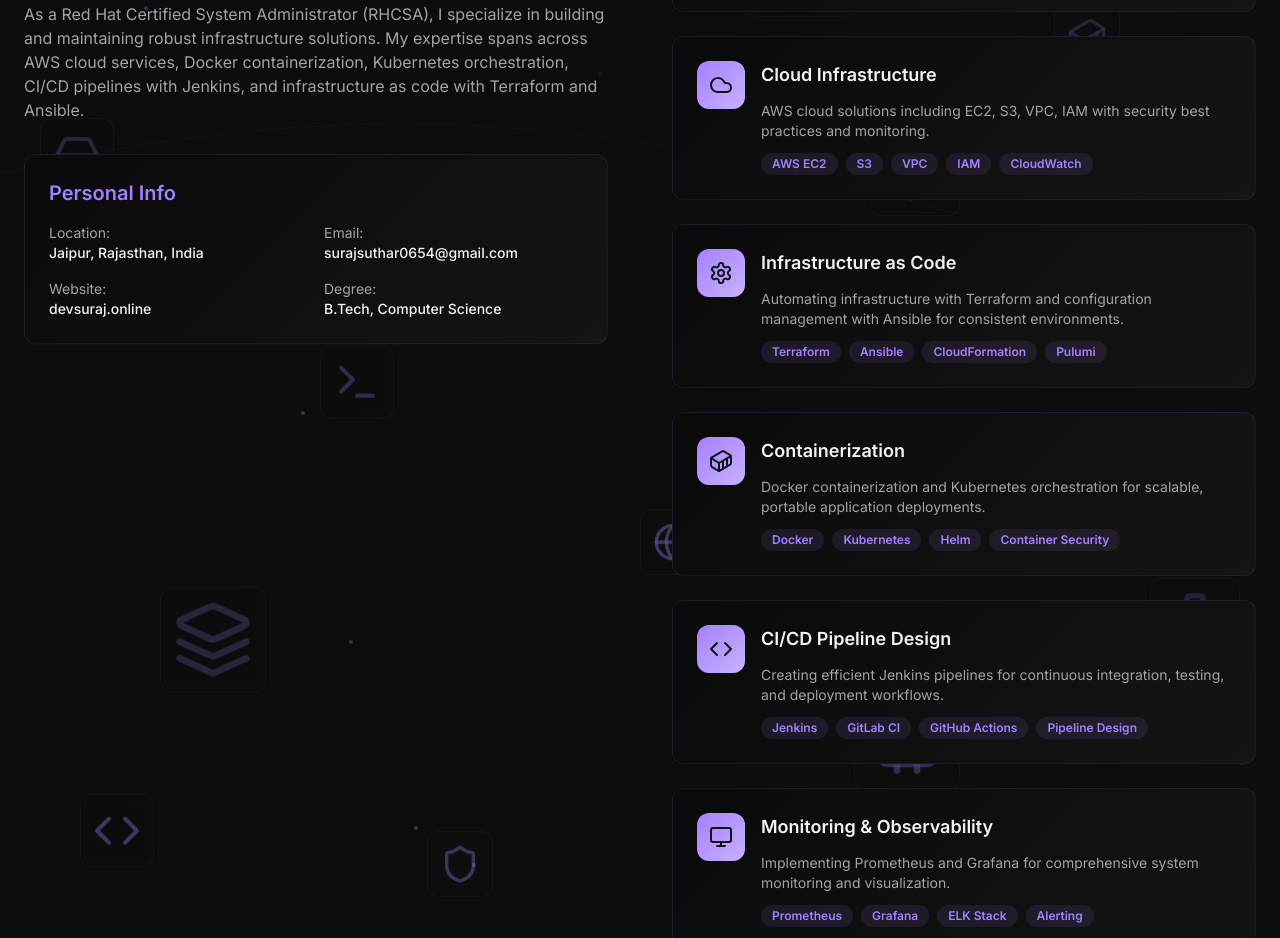
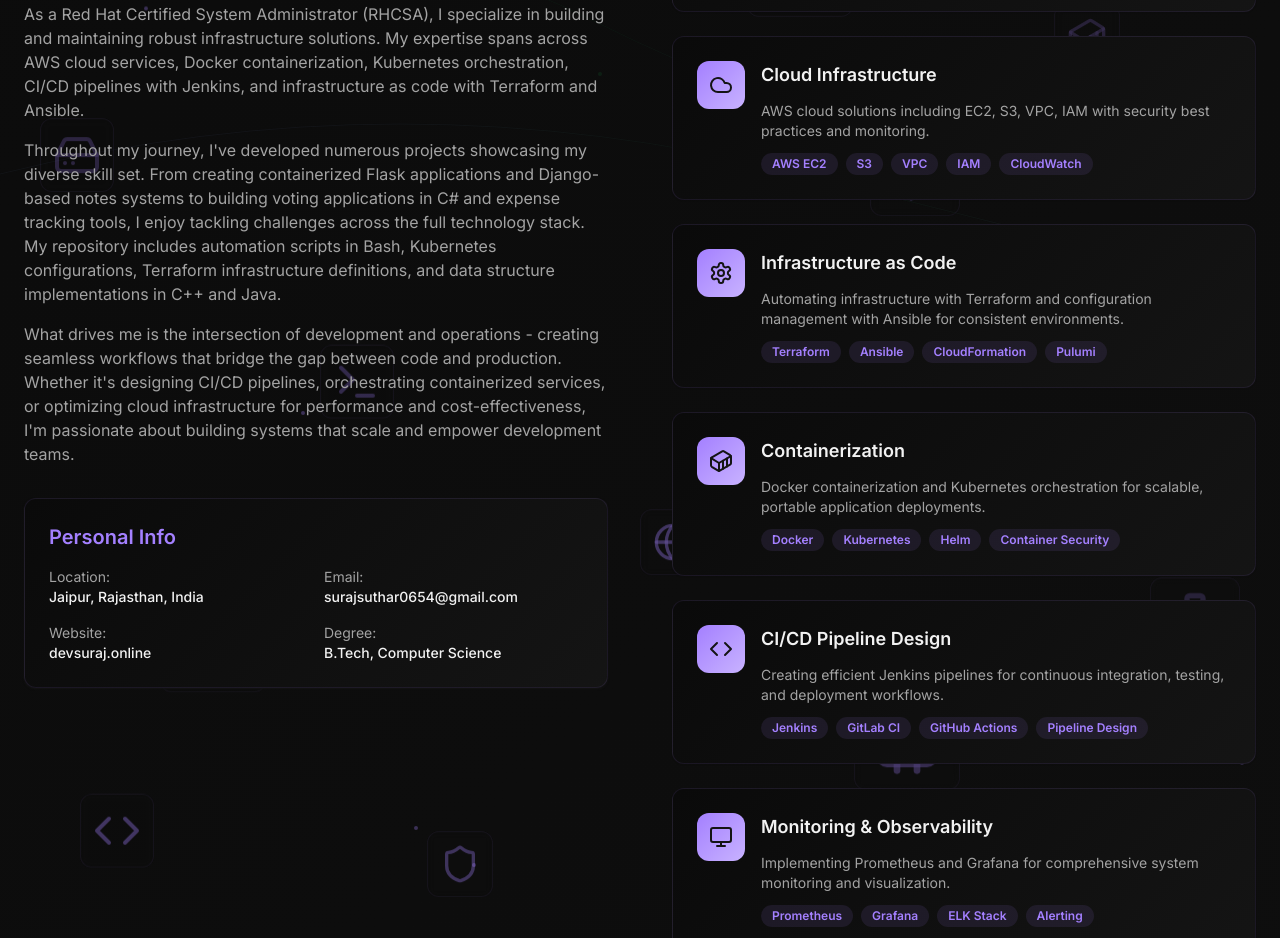
Before and after one commit to Surajsuthar01/devsuraj-glow, a React (Vite) app: page / in a window 1280 px wide. Shown: the part 2020-2958 px from the top of the page. Built offline with nearby package versions, Linux system fonts and the light colour scheme.

Commit message:
Add more content to About section
Add more details to the About Me section, referencing the user's GitHub repositories for content. This includes expanding on existing specializations and potentially adding new ones based on the repository information.

```diff
--- a/src/components/About.tsx
+++ b/src/components/About.tsx
@@ -71,6 +71,20 @@ const About = () => {
                   maintaining robust infrastructure solutions. My expertise spans across AWS cloud services,
                   Docker containerization, Kubernetes orchestration, CI/CD pipelines with Jenkins,
                   and infrastructure as code with Terraform and Ansible.
+                </p>
+                <p>
+                  Throughout my journey, I've developed numerous projects showcasing my diverse skill set.
+                  From creating containerized Flask applications and Django-based notes systems to building
+                  voting applications in C# and expense tracking tools, I enjoy tackling challenges across
+                  the full technology stack. My repository includes automation scripts in Bash, Kubernetes
+                  configurations, Terraform infrastructure definitions, and data structure implementations
+                  in C++ and Java.
+                </p>
+                <p>
+                  What drives me is the intersection of development and operations - creating seamless workflows
+                  that bridge the gap between code and production. Whether it's designing CI/CD pipelines,
+                  orchestrating containerized services, or optimizing cloud infrastructure for performance and
+                  cost-effectiveness, I'm passionate about building systems that scale and empower development teams.
                 </p>
               </div>
             </div>
```
